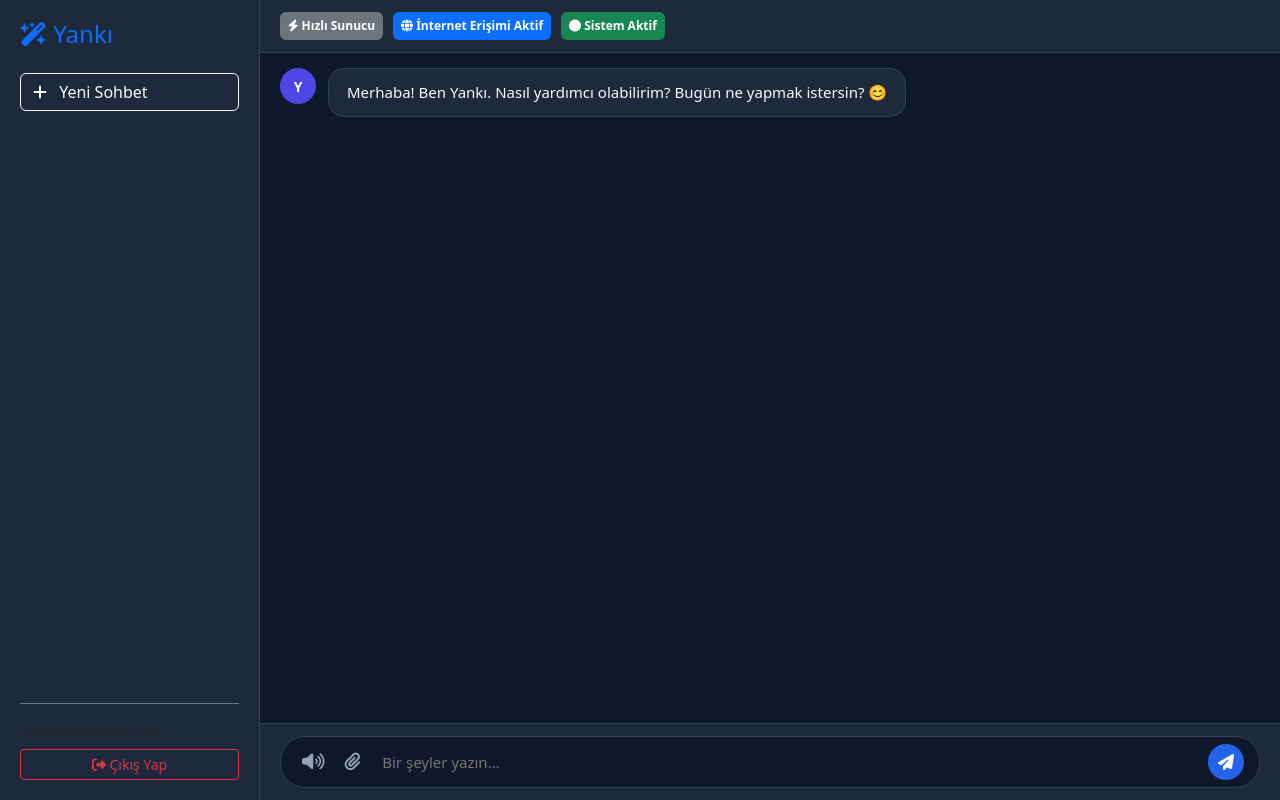
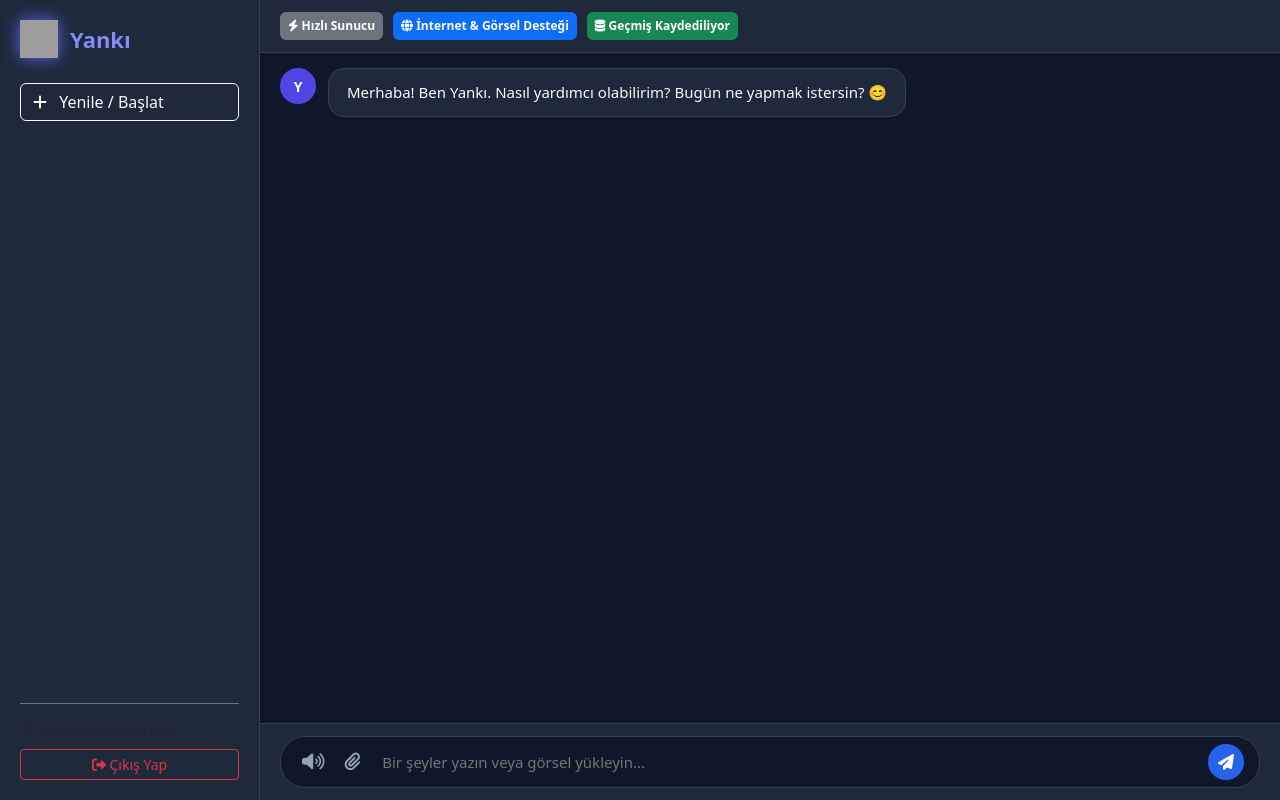
Before and after one commit to ilarslanelif8-lgtm/yankiproje, a Flask app: page / in a window 1280 px wide. Run offline with Flask 3, Linux system fonts and the light colour scheme; the visitor is signed in with stand-in values (Sample User, id 1); data that the repository does not hold is empty; grey boxes are pictures that could not be loaded.

Commit message:
Update index.html

```diff
--- a/templates/index.html
+++ b/templates/index.html
@@ -4,7 +4,9 @@
     <meta charset="UTF-8">
     <meta name="viewport" content="width=device-width, initial-scale=1.0, maximum-scale=1.0, user-scalable=no">
     <title>Yankı — Akıllı Asistan</title>
-    <link rel="icon" href="https://cdnjs.cloudflare.com/ajax/libs/font-awesome/6.4.0/svgs/solid/wand-magic-sparkles.svg" type="image/svg+xml">
+
+    <link rel="icon" href="https://img.icons8.com/?size=100&id=t7O2zTh8uMvA&format=png" type="image/png">
+
     <link href="https://cdn.jsdelivr.net/npm/bootstrap@5.3.0/dist/css/bootstrap.min.css" rel="stylesheet">
     <link rel="stylesheet" href="https://cdnjs.cloudflare.com/ajax/libs/font-awesome/6.4.0/css/all.min.css">
     <style>
@@ -27,6 +29,20 @@
             flex-direction: column;
             padding: 20px;
             transition: all 0.3s ease;
+        }
+        .app-brand {
+            display: flex;
+            align-items: center;
+            gap: 12px;
+            font-size: 22px;
+            font-weight: bold;
+            color: #818cf8;
+            margin-bottom: 25px;
+        }
+        .app-brand img {
+            width: 38px;
+            height: 38px;
+            filter: drop-shadow(0 0 8px #6366f1);
         }
         .main-chat {
             flex: 1;
@@ -102,7 +118,7 @@
         }
 
         .bubble img {
-            max-width: 100%;
+            max-width: 250px;
             border-radius: 10px;
             margin-bottom: 8px;
             display: block;
@@ -192,12 +208,15 @@
 <body>
 
     <div class="sidebar">
-        <h4 class="mb-4 text-primary"><i class="fa-solid fa-wand-magic-sparkles"></i> Yankı</h4>
+        <div class="app-brand">
+            <img src="https://img.icons8.com/?size=100&id=t7O2zTh8uMvA&format=png" alt="Yankı Logo">
+            <span>Yankı</span>
+        </div>
         <button class="btn btn-outline-light w-100 text-start mb-3" onclick="location.reload()">
-            <i class="fa-solid fa-plus me-2"></i> Yeni Sohbet
+            <i class="fa-solid fa-plus me-2"></i> Yenile / Başlat
         </button>
         <div class="mt-auto pt-3 border-top border-secondary">
-            <small class="text-muted d-block mb-2">{{ user.email }}</small>
+            <small class="text-muted d-block mb-2"><i class="fa-solid fa-user me-1"></i> {{ user.email }}</small>
             <a href="/logout" class="btn btn-sm btn-outline-danger w-100"><i class="fa-solid fa-right-from-bracket"></i> Çıkış Yap</a>
         </div>
     </div>
@@ -205,8 +224,8 @@
     <div class="main-chat">
         <div class="header-bar">
             <span class="badge bg-secondary p-2"><i class="fa-solid fa-bolt"></i> Hızlı Sunucu</span>
-            <span class="badge bg-primary p-2"><i class="fa-solid fa-globe"></i> İnternet Erişimi Aktif</span>
-            <span class="badge bg-success p-2"><i class="fa-solid fa-circle"></i> Sistem Aktif</span>
+            <span class="badge bg-primary p-2"><i class="fa-solid fa-globe"></i> İnternet & Görsel Desteği</span>
+            <span class="badge bg-success p-2"><i class="fa-solid fa-database"></i> Geçmiş Kaydediliyor</span>
         </div>
 
         <div class="chat-box" id="chatBox">
@@ -214,6 +233,23 @@
                 <div class="avatar assistant">Y</div>
                 <div class="bubble">Merhaba! Ben Yankı. Nasıl yardımcı olabilirim? Bugün ne yapmak istersin? 😊</div>
             </div>
+
+            {% for msg in history %}
+                {% if msg.role == 'user' %}
+                    <div class="message-row user">
+                        <div class="avatar user">S</div>
+                        <div class="bubble">
+                            {% if msg.image_url %}<img src="{{ msg.image_url }}">{% endif %}
+                            {% if msg.content %}<div>{{ msg.content }}</div>{% endif %}
+                        </div>
+                    </div>
+                {% else %}
+                    <div class="message-row assistant">
+                        <div class="avatar assistant">Y</div>
+                        <div class="bubble">{{ msg.content }}</div>
+                    </div>
+                {% endif %}
+            {% endfor %}
         </div>
 
         <div class="input-area">
@@ -231,17 +267,20 @@
                 </button>
                 <input type="file" id="imageInput" accept="image/*" style="display: none;" onchange="handleImageUpload(event)">
 
-                <input type="text" id="userInput" placeholder="Bir şeyler yazın..." onkeydown="if(event.key==='Enter') sendMessage()">
+                <input type="text" id="userInput" placeholder="Bir şeyler yazın veya görsel yükleyin..." onkeydown="if(event.key==='Enter') sendMessage()">
                 <button class="btn-send" onclick="sendMessage()"><i class="fa-solid fa-paper-plane"></i></button>
             </div>
         </div>
     </div>
 
     <script>
-        let chatHistory = [];
         let ttsEnabled = false;
         let selectedBase64Image = null;
         let femaleVoice = null;
+
+        // Sayfa açıldığında en aşağı kaydır
+        const chatBox = document.getElementById('chatBox');
+        chatBox.scrollTop = chatBox.scrollHeight;
 
         function loadVoices() {
             if ('speechSynthesis' in window) {
@@ -314,7 +353,6 @@
 
             if (!message && !selectedBase64Image) return;
 
-            const chatBox = document.getElementById('chatBox');
             const imgToSend = selectedBase64Image;
 
             let userContentHtml = '';
@@ -351,7 +389,7 @@
                 const res = await fetch('/chat', {
                     method: 'POST',
                     headers: { 'Content-Type': 'application/json' },
-                    body: JSON.stringify({ message: message, image: imgToSend, history: chatHistory })
+                    body: JSON.stringify({ message: message, image: imgToSend })
                 });
 
                 const reader = res.body.getReader();
@@ -382,8 +420,6 @@
                 if (!fullText) {
                     responseBubble.innerText = 'Yanıt alınamadı, lütfen tekrar deneyin.';
                 } else {
-                    chatHistory.push({ role: 'user', content: message ? message : 'Görsel gönderildi' });
-                    chatHistory.push({ role: 'assistant', content: fullText });
                     speakText(fullText);
                 }
 
```
